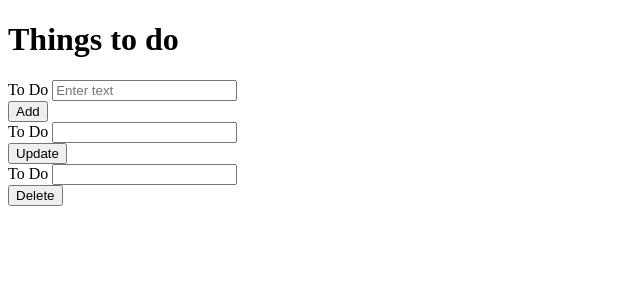
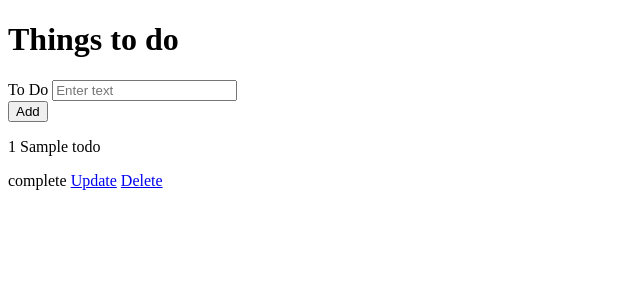
Before and after one commit to sandratoo/To_Do_App, a Flask app: page /index in a window 1280 px wide. Shown: the top 300 px of the page, without its empty margins (0-640 px from the left). Run offline with Flask 2, Linux system fonts and the light colour scheme; data comes from the database, SQL or seed files in the repository; tables that the repository leaves empty hold one stand-in row (values such as "Sample post").

Commit message:
unstyled todo app

```diff
--- a/app.py
+++ b/app.py
@@ -1,4 +1,4 @@
-from flask import Flask,render_template,session
+from flask import Flask,render_template,request,redirect,url_for
 from flask_sqlalchemy import SQLAlchemy
 
 
@@ -16,15 +16,30 @@ class Todo(db.Model):
 def index():
     #show items on the todo app
     todo_list = Todo.query.all()
-    print(todo_list)
-    return render_template("index.html")
+    return render_template("index.html", todo_list = todo_list)
+
+@app.route("/add", methods=["POST"])
+def add():
+    title = request.form.get("title")
+    new_todo = Todo(title=title,complete=False)
+    db.session.add(new_todo)
+    db.session.commit()
+    return redirect(url_for("index"))
+
+@app.route("/update/<int:todo_id>")
+def update(todo_id):
+    todo = Todo.query.filter_by(id=todo_id).first()
+    todo.complete = not todo.complete
+    db.session.commit()
+    return redirect(url_for("index"))
+
+@app.route("/delete/<int:todo_id>")
+def delete(todo_id):
+    todo = Todo.query.filter_by(id=todo_id).first()
+    db.session.delete(todo)
+    db.session.commit()
+    return redirect(url_for("index"))
 
 if __name__ == "__main__":
     db.create_all()
-
-    #create new item on the todo app
-    new_todo = Todo(title="Todo 1",complete=False)
-    db.session.add(new_todo)
-    db.session.commit()
-
     app.run(debug = True)
--- a/templates/index.html
+++ b/templates/index.html
@@ -1,31 +1,32 @@
 <!DOCTYPE html>
+<html>
 <head>
     <title>ToDo App</title>
 </head>
 <body>
     <div>
         <h1>Things to do</h1>
-        <form action="/add" methods="post">
+        <form action="/add" method="POST">
             <label>To Do</label>
-            <input name="text" type="text" placeholder="Enter text">
+            <input name="title" type="text" placeholder="Enter text">
             <br>
             <button>Add</button>
         </form>
     </div>
-    <div>
-        <form action="/update" methods="post">
-            <label>To Do</label>
-            <input type="text" name="update">
-            <br>
-            <button>Update</button>
-        </form>
-    </div>
-    <div>
-        <form action="/delete">
-            <label>To Do</label>
-            <input type="text" name="delete">
-            <br>
-            <button>Delete</button>
-        </form>
-    </div>
+
+    {% for todo in todo_list %}
+    <p>{{ todo.id }} {{ todo.title }} </p>
+
+        {% if todo.complete == True %}
+        <span>complete</span>
+        {% else %}
+        <span>not complete</span>
+        {% endif %}
+
+        <a href="/update/{{todo.id}}">Update</a>
+        <a href="/delete/{{todo.id}}">Delete</a>
+
+    {% endfor %}
+
 </body>
+</html>
```
